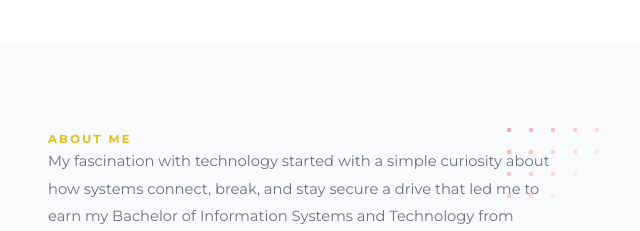
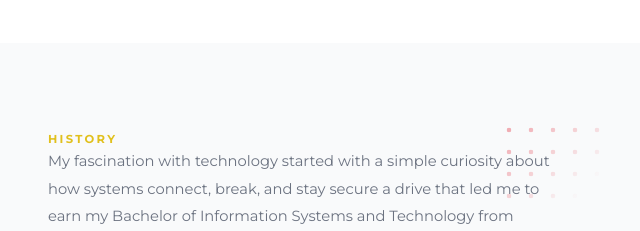
Before and after one commit to Ayesig2abel/Ayesiga-Abel-Portifolio, a plain HTML site: page index.html in a window 1280 px wide. Shown: the part 1460-1691 px from the top of the page, 628-1268 px from the left. Drawn offline with Linux system fonts and the light colour scheme.

Commit message:
Update index.html

```diff
--- a/index.html
+++ b/index.html
@@ -156,7 +156,7 @@
 
                 <div class="about-copy">
                     <div class="dots"></div>
-                    <p class="eyebrow red">About Me</p>
+                    <p class="eyebrow red">History</p>
                     <p class="bio">
                         My fascination with technology started with a simple curiosity about how systems connect, break, and stay secure a
                         drive that led me to earn my Bachelor of Information Systems and Technology from <strong>Makerere University</strong>
```
